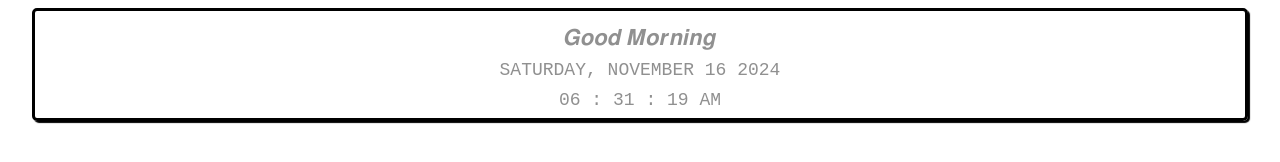
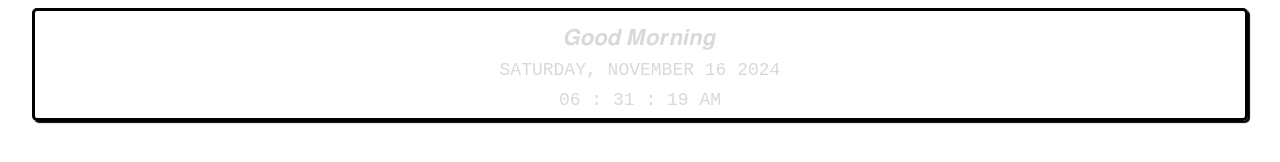
Before and after one commit to BoCry/Notion, a plain HTML site: page index.html in a window 1280 px wide. Drawn offline with Linux system fonts and the light colour scheme.

Commit message:
Update index.html

```diff
--- a/index.html
+++ b/index.html
@@ -13,7 +13,7 @@
 
         .widget {
             padding: 5px 5px;
-            color: #909090;
+            color: #d9d9d9;
             display: flex;
             justify-content: center;
             align-items: center;
```
